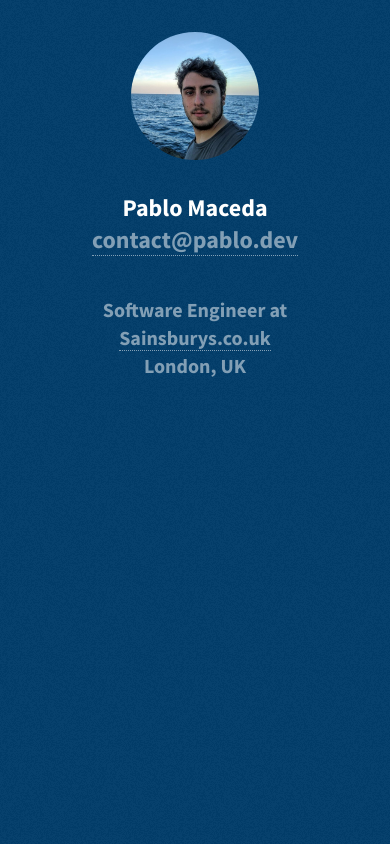
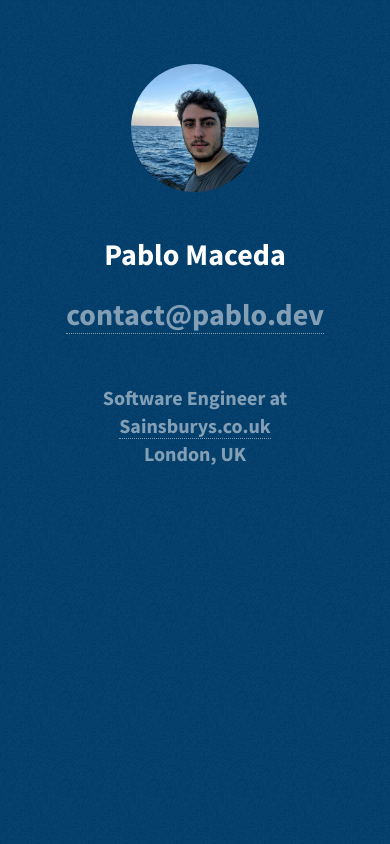
Before and after one commit to meuxx/pablo.dev, a Next.js app: page / in a window 390 px wide. Shown: the top 844 px of the page. Built offline with nearby package versions, Linux system fonts and the light colour scheme.

Commit message:
Style fixes

```diff
--- a/components/Header.tsx
+++ b/components/Header.tsx
@@ -25,14 +25,15 @@ const Header: React.FC = () => {
   return (
     <header
       className={
-        'flex flex-col items-end justify-between bg-texture bg-accentbg bg-repeat bg-fixed text-accentfg h-full text-right fixed top-0 left-0 px-8 py-16 w-80 ' +
-        'lg:relative lg:min-h-screen lg:w-full lg:text-center md:py-8'
+        'flex flex-col items-end justify-between bg-texture bg-accentbg bg-repeat text-accentfg h-full px-8 py-16 ' +
+        'fixed top-0 left-0 w-80 text-right ' +
+        'lg:relative lg:min-h-screen lg:w-full lg:text-center'
       }
     >
       <div className="flex-grow flex-shrink-0 w-full leading-10">
         <Avatar />
 
-        <h1 className="font-bold text-xl lg:text-3xl leading-8 lg:leading-loose md:text-2xl">
+        <h1 className="font-bold text-xl lg:text-3xl leading-8 lg:leading-loose">
           <strong className="text-fgbold">{data.site.author}</strong>
           <br />{' '}
           <a
```
